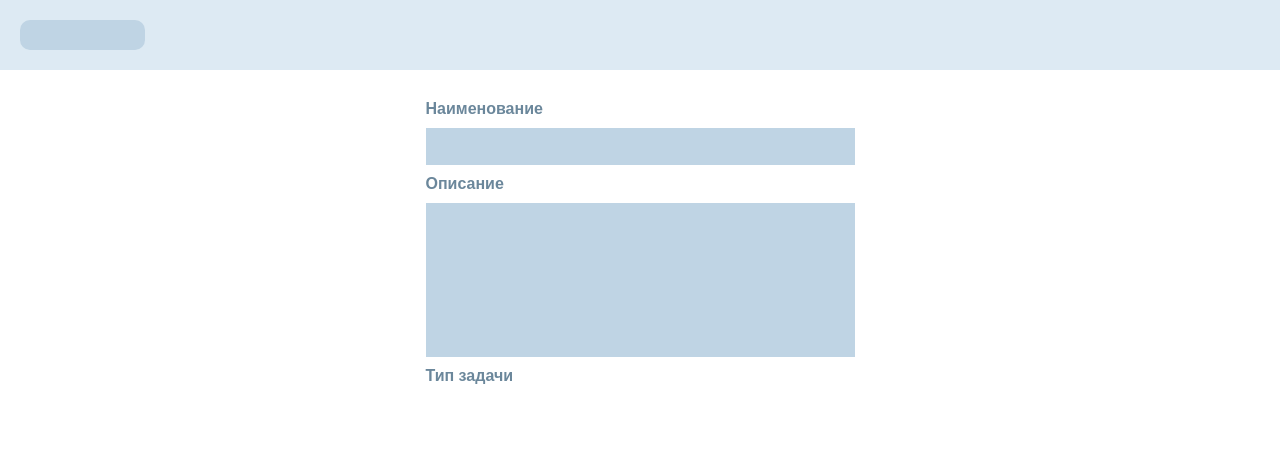
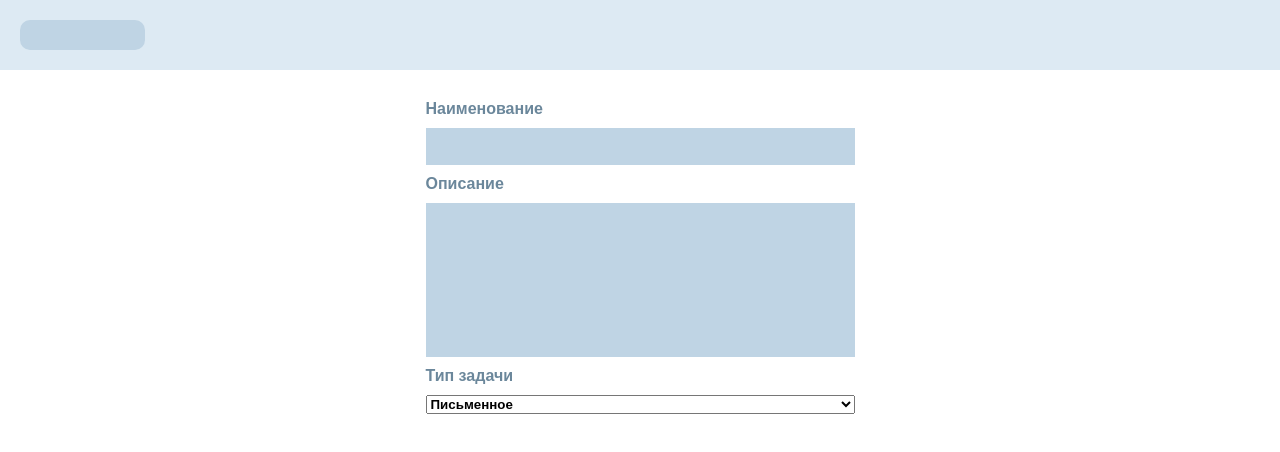
Before and after one commit to drodionov0/taskmanager_react, a React (Create React App) app: page /add in a window 1280 px wide. Shown: the top 452 px of the page. Built offline with nearby package versions, Linux system fonts and the light colour scheme; data requests are answered from the project's data file.

Commit message:
new version

```diff
--- a/src/components/add.js
+++ b/src/components/add.js
@@ -1,7 +1,21 @@
 import styles from '../styles/add.module.css'
+import { useState, useEffect } from 'react';
+import axios from 'axios';
+
 
 
 const Add = () => {
+
+    const [tasks, setTasks] = useState([]);
+
+    useEffect(() => {
+        axios.get('http://localhost:3000/tasks')
+        .then(response => {
+            setTasks(response.data);
+        })
+        .catch(error => console.log(error))
+    }, [])
+
     return(
         <body>
             <div className={styles.container}>
@@ -12,6 +26,11 @@ const Add = () => {
                         <label className={styles.lab}>Описание</label>
                         <textarea className={styles.inp2}/>
                         <label className={styles.lab}>Тип задачи</label>
+                        <select>
+                            {tasks.map(task => (
+                                <option key={task.id}>{task.type}</option>
+                            ))}
+                        </select>
                     </form>
                 </div>
             </div>
```
